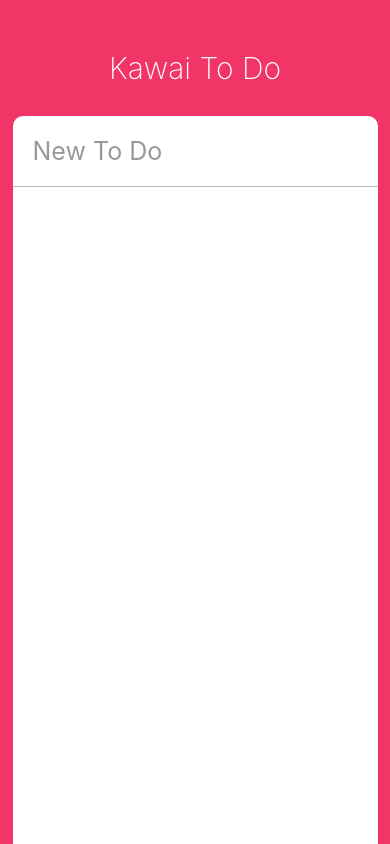
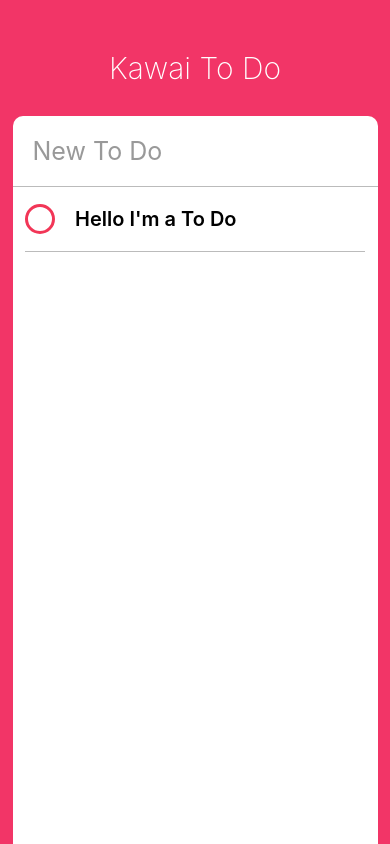
Before and after one commit to potahog/kawai-todo, a React Native app: screen / in a window 390 px wide. Built offline with nearby package versions, Linux system fonts and the light colour scheme.

Commit message:
#5 Coding the UI part Three - To Do COmponent

```diff
--- a/App.js
+++ b/App.js
@@ -33,7 +33,7 @@
           returnKeyType={"done"}
           autoCorrect={false}
           />
-          <ScrollView>
+          <ScrollView contentContainerStyle={styles.toDos}>
               <Todo />
           </ScrollView>
         </View>
@@ -86,5 +86,8 @@
     borderBottomColor: "#bbb",
     borderBottomWidth: 1,
     fontSize: 25,
+  },
+  toDos:{
+    alignItems: "center",
   }
 });
--- a/ToDo.js
+++ b/ToDo.js
@@ -1,16 +1,74 @@
-import React, {Component} from "react";
-import {View, Text, TouchbleOpacity, StyleSheet} from "react-native";
+import React, { Component } from "react";
+import {
+  View,
+  Text,
+  TouchableOpacity,
+  StyleSheet,
+  Dimensions,
 
-export default class ToDo extends Component{
-    render(){
-        return(
-        <View>
-            <Text></Text>
-        </View>
-        );
-    }
+} from "react-native";
+
+const { width, height } = Dimensions.get("window");
+
+export default class ToDo extends Component {
+  state = {
+    isEditing: false,
+    isCompleted: false,
+  };
+  render() {
+      const { isCompleted } = this.state;
+    return (
+      <View style={styles.container}>
+        <TouchableOpacity onPress={this._completeToDo}>
+          <View style={[
+              styles.circle,
+              isCompleted ? styles.completedCircle : styles.unCompletedCircle
+              ]}
+            />
+        </TouchableOpacity>
+        <Text style={styles.text}>Hello I'm a To Do</Text>
+      </View>
+    );
+  }
+
+  _completeToDo = () =>{
+        this.setState(prevState =>{
+            return {
+                isCompleted: !prevState.isCompleted
+            };
+        });
+  }
+
+  _toggleComplete = () =>{
+
+  }
 }
 
-const style = StyleSheet.create({
-
+const styles = StyleSheet.create({
+  container: {
+    width: width - 50,
+    borderBottomColor: "#bbb",
+    borderBottomWidth: StyleSheet.hairlineWidth,
+    flexDirection: "row",
+    alignItems: "center",
+  },
+  circle: {
+    width: 30,
+    height: 30,
+    borderRadius: 15,
+    borderColor: "red",
+    borderWidth: 3,
+    marginRight: 20,
+  },
+  completedCircle: {
+    borderColor: "#bbb"
+  },
+  unCompletedCircle: {
+    borderColor: "#F23657"
+  },
+  text: {
+    fontWeight: "600",
+    fontSize: 20,
+    marginVertical: 20,
+  }
 });
```
